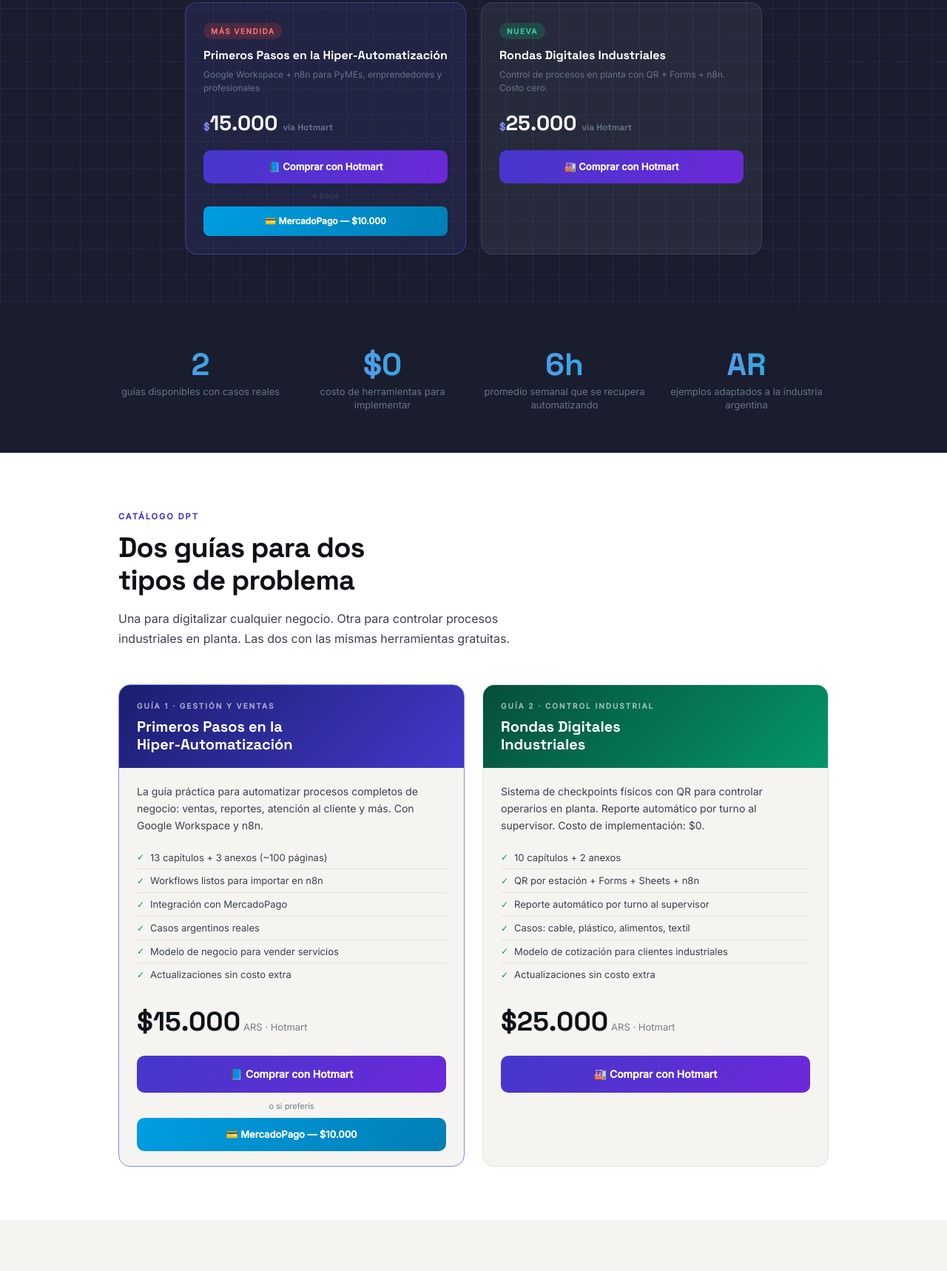
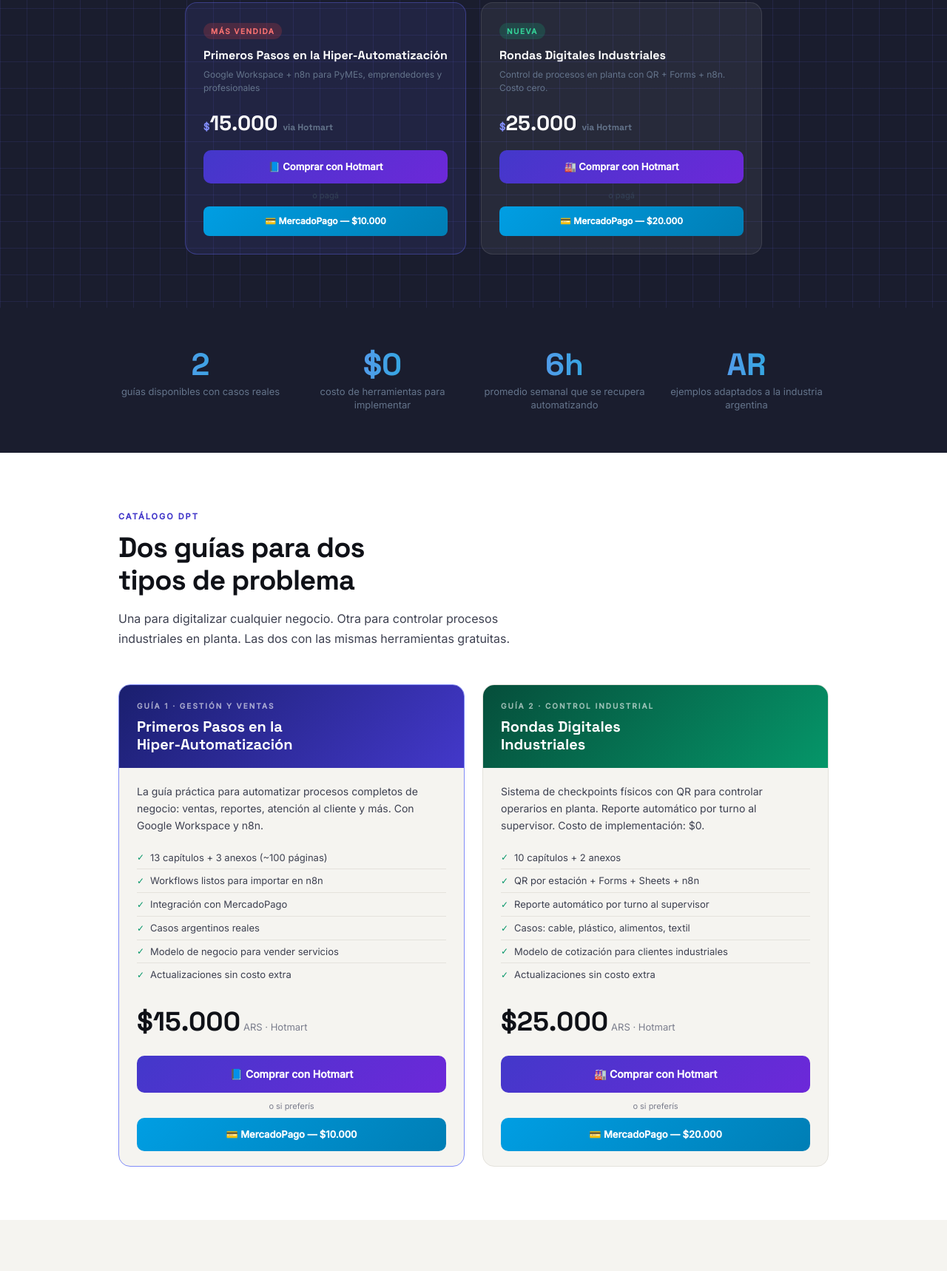
Before and after one commit to alejsanchez736-source/dpt-automatizacion, a plain HTML site: page index.html in a window 1280 px wide. Shown: the part 453-2171 px from the top of the page at 74% size. Drawn offline with Linux system fonts and the light colour scheme.

Commit message:
Update index.html

```diff
--- a/index.html
+++ b/index.html
@@ -348,6 +348,8 @@
       <div class="hp-desc">Control de procesos en planta con QR + Forms + n8n. Costo cero.</div>
       <div class="hp-price"><span>$</span>25.000 <span style="font-size:12px;color:#64748b">via Hotmart</span></div>
       <a href="https://go.hotmart.com/J106533330R" class="hp-btn-hotmart">🏭 Comprar con Hotmart</a>
+      <div class="hp-separator">o pagá</div>
+      <a href="https://mpago.la/2W985cG" class="hp-btn-mp">💳 MercadoPago — $20.000</a>
     </div>
 
   </div>
@@ -419,6 +421,8 @@
             <div class="pc-price-label">ARS · Hotmart</div>
           </div>
           <a href="https://go.hotmart.com/J106533330R" class="pc-btn-hotmart">🏭 Comprar con Hotmart</a>
+          <div class="pc-sep">o si preferís</div>
+          <a href="https://mpago.la/2W985cG" class="pc-btn-mp">💳 MercadoPago — $20.000</a>
         </div>
       </div>
 
@@ -479,6 +483,7 @@
   <div style="display:flex;flex-direction:column;align-items:center;gap:12px">
     <a href="https://go.hotmart.com/F106515098X" style="display:inline-flex;align-items:center;gap:10px;background:linear-gradient(135deg,#4338ca,#6d28d9);color:#fff;font-size:15px;font-weight:700;padding:14px 32px;border-radius:12px;text-decoration:none">📘 Hiper-Automatización — $15.000</a>
     <a href="https://go.hotmart.com/J106533330R" style="display:inline-flex;align-items:center;gap:10px;background:linear-gradient(135deg,#064E3B,#059669);color:#fff;font-size:15px;font-weight:700;padding:14px 32px;border-radius:12px;text-decoration:none">🏭 Rondas Digitales — $25.000</a>
+    <a href="https://mpago.la/2W985cG" style="display:inline-flex;align-items:center;gap:10px;background:linear-gradient(135deg,#009ee3,#007eb5);color:#fff;font-size:14px;font-weight:600;padding:12px 28px;border-radius:12px;text-decoration:none">💳 Rondas Digitales MP — $20.000</a>
   </div>
 </section>
 
```
